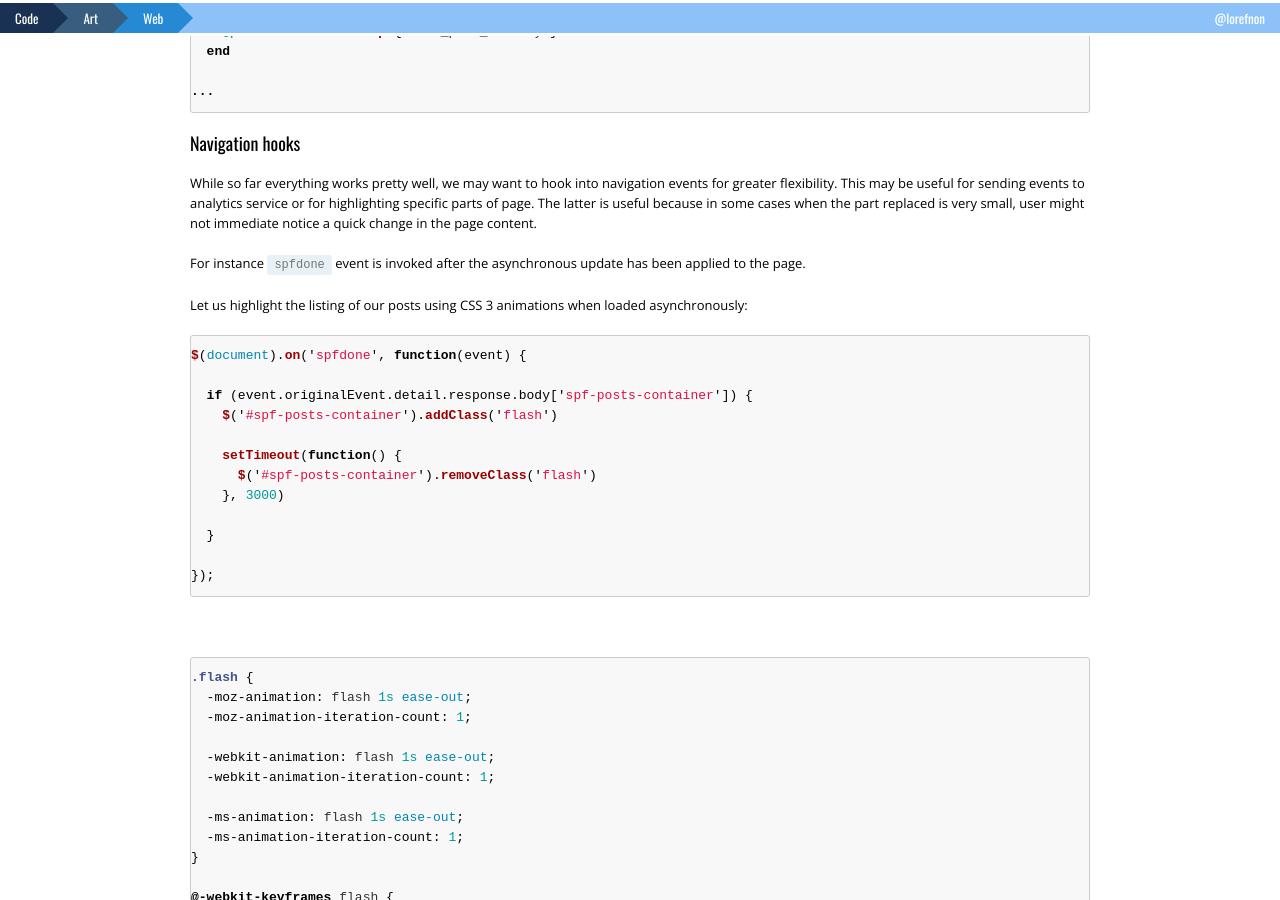
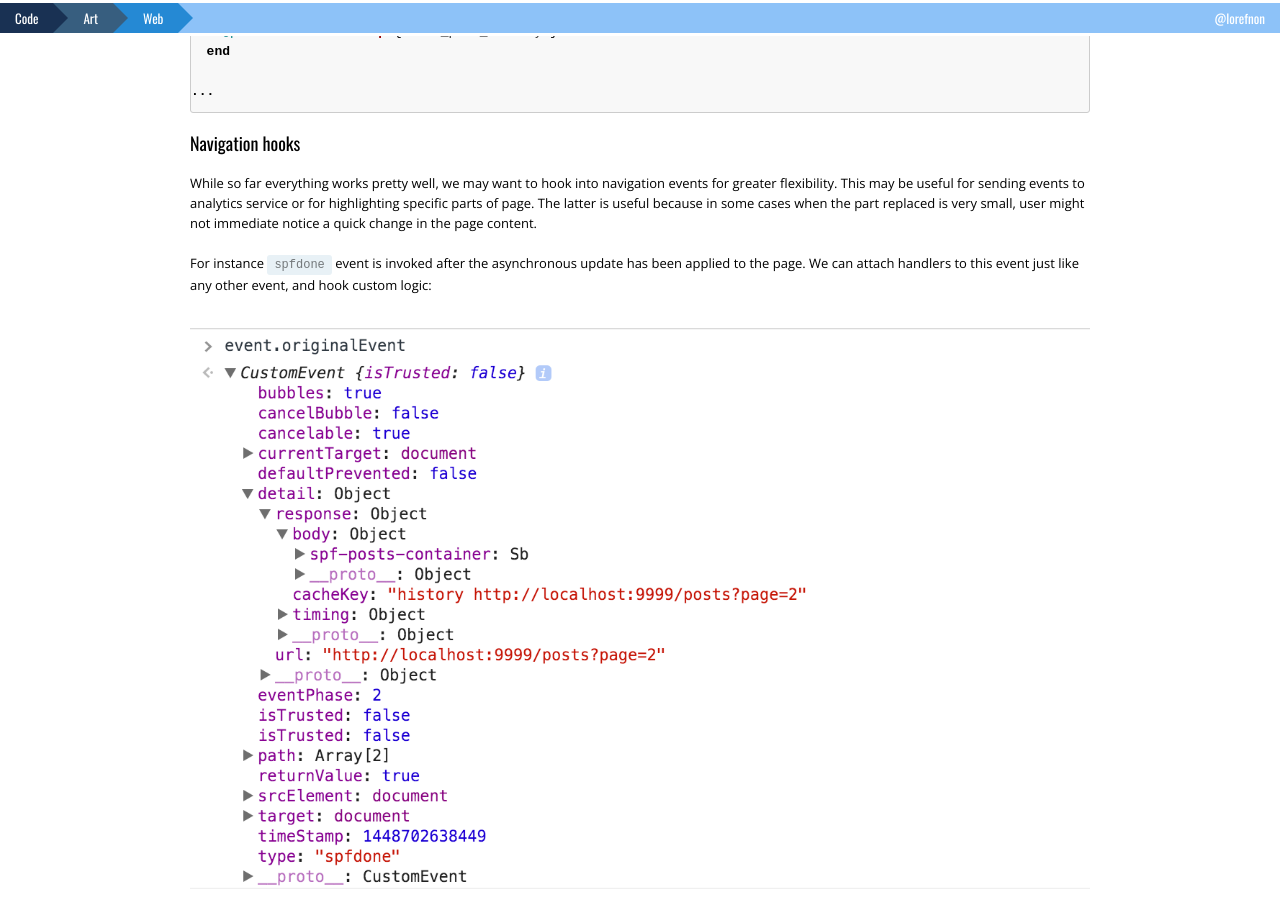
Before and after one commit to lorefnon/lorefnon.github.com, a Jekyll site: the page built from _posts/2015-11-26-boost-your-content-focussed-site-with-structured-page-fragments.md, in a window 1280 px wide and 900 px high, scrolled down 7557 px. Built offline with Jekyll 4.4.1, drawn with Linux system fonts in a browser that asks for light colours; Markdown is read by kramdown in place of the engine named in the settings; comment, search, counter and statistics services are not loaded.

Commit message:
Update post

```diff
--- a/_posts/2015-11-26-boost-your-content-focussed-site-with-structured-page-fragments.md
+++ b/_posts/2015-11-26-boost-your-content-focussed-site-with-structured-page-fragments.md
@@ -325,7 +325,9 @@ class PostsController < ApplicationController
 
 While so far everything works pretty well, we may want to hook into navigation events for greater flexibility. This may be useful for sending events to analytics service or for highlighting specific parts of page. The latter is useful because in some cases when the part replaced is very small, user might not immediate notice a quick change in the page content.
 
-For instance `spfdone` event is invoked after the asynchronous update has been applied to the page.
+For instance `spfdone` event is invoked after the asynchronous update has been applied to the page. We can attach handlers to this event just like any other event, and hook custom logic:
+
+<img src="/images/2015-11-26/spfdone.png">
 
 Let us highlight the listing of our posts using CSS 3 animations when loaded asynchronously:
 
```
Also changed, not shown: images/2015-11-26/spfdone.png (added).
